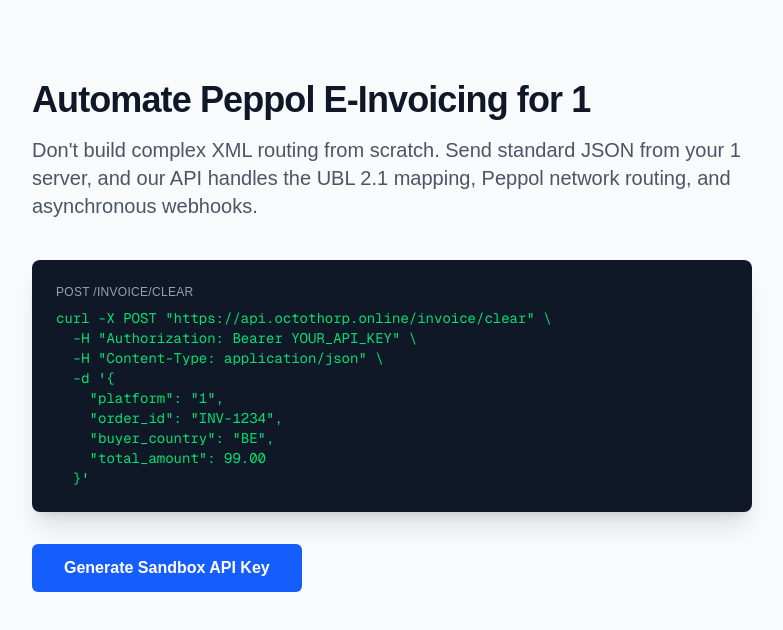
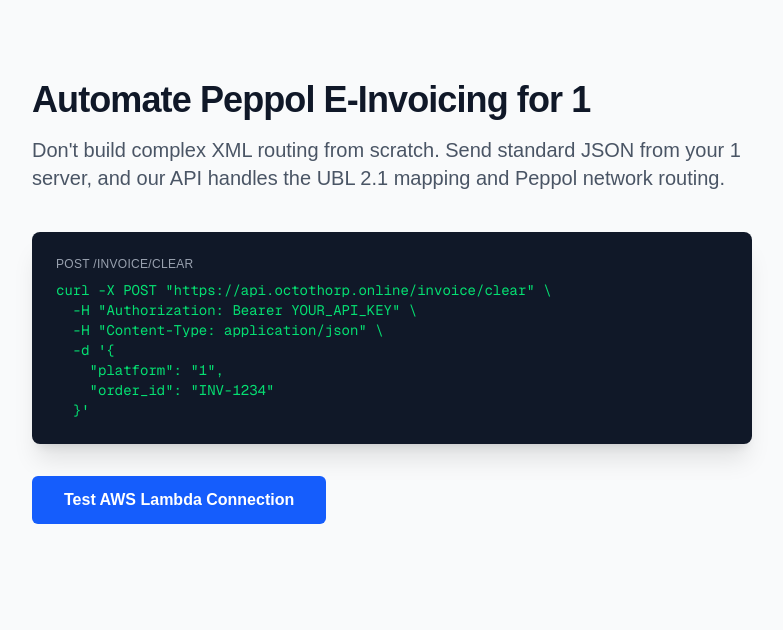
Before and after one commit to karlmhlanga0-ops/ctc-frontend, a Next.js app: page /integrations/1 in a window 1280 px wide. Shown: the top 630 px of the page, without its empty margins (248-1031 px from the left). Built offline with nearby package versions, Linux system fonts and the light colour scheme.

Commit message:
a new front end

```diff
--- a/app/integrations/[platform]/page.js
+++ b/app/integrations/[platform]/page.js
@@ -1,39 +1,45 @@
-import React from 'react';
+"use client";
+import React, { useState } from 'react';
 
-// This generates static pages for these exact platforms
-export function generateStaticParams() {
-  return [
-    { platform: 'woocommerce' },
-    { platform: 'shopify' },
-    { platform: 'magento' },
-    { platform: 'stripe' },
-    { platform: 'nextjs' }
-  ];
-}
+export default function PlatformIntegrationPage({ params }) {
+  // React unwraps the dynamic URL parameter (e.g., 'woocommerce')
+  const platformName = params.platform.charAt(0).toUpperCase() + params.platform.slice(1);
+  const [responseMsg, setResponseMsg] = useState("");
+  const [isLoading, setIsLoading] = useState(false);
 
-// FIX: Await the params before accessing them
-export async function generateMetadata({ params }) {
-  const resolvedParams = await params;
-  const platformName = resolvedParams.platform.charAt(0).toUpperCase() + resolvedParams.platform.slice(1);
-  return {
-    title: `${platformName} Peppol E-Invoicing API Integration`,
-    description: `Automate UBL 2.1 e-invoicing and tax compliance directly from your ${platformName} backend with our serverless API.`,
+  // This function fires to your AWS API Gateway when the button is clicked
+  const testAwsConnection = async () => {
+    setIsLoading(true);
+    setResponseMsg("");
+
+    try {
+      const res = await fetch("https://d8v01rrw7d.execute-api.af-south-1.amazonaws.com/Prod/invoice/clear", {
+        method: "POST",
+        headers: { "Content-Type": "application/json" },
+        body: JSON.stringify({
+          platform: params.platform,
+          order_id: `TEST-${Math.floor(Math.random() * 10000)}`
+        })
+      });
+
+      const data = await res.json();
+      // Displays the success message generated by your Lambda function
+      setResponseMsg(data.message || "Connection successful.");
+    } catch (error) {
+      setResponseMsg("Network error connecting to AWS.");
+    }
+
+    setIsLoading(false);
   };
-}
-
-// FIX: Await the params before accessing them
-export default async function PlatformIntegrationPage({ params }) {
-  const resolvedParams = await params;
-  const platformName = resolvedParams.platform.charAt(0).toUpperCase() + resolvedParams.platform.slice(1);
 
   return (
     <div className="min-h-screen bg-gray-50 flex flex-col items-center py-20">
-      <div className="max-w-3xl px-6">
+      <div className="max-w-3xl px-6 w-full">
         <h1 className="text-4xl font-extrabold text-gray-900 mb-4 tracking-tight">
           Automate Peppol E-Invoicing for {platformName}
         </h1>
         <p className="text-xl text-gray-600 mb-10">
-          Don't build complex XML routing from scratch. Send standard JSON from your {platformName} server, and our API handles the UBL 2.1 mapping, Peppol network routing, and asynchronous webhooks.
+          Don't build complex XML routing from scratch. Send standard JSON from your {platformName} server, and our API handles the UBL 2.1 mapping and Peppol network routing.
         </p>
 
         <div className="bg-gray-900 rounded-lg p-6 mb-8 shadow-xl">
@@ -43,17 +49,27 @@
   -H "Authorization: Bearer YOUR_API_KEY" \\
   -H "Content-Type: application/json" \\
   -d '{
-    "platform": "${platformName}",
-    "order_id": "INV-1234",
-    "buyer_country": "BE",
-    "total_amount": 99.00
+    "platform": "${params.platform}",
+    "order_id": "INV-1234"
   }'`}
           </pre>
         </div>
 
-        <button className="bg-blue-600 hover:bg-blue-700 text-white font-bold py-3 px-8 rounded-md transition-colors w-full sm:w-auto">
-          Generate Sandbox API Key
-        </button>
+        <div className="flex flex-col sm:flex-row gap-4 items-center">
+          <button
+            onClick={testAwsConnection}
+            disabled={isLoading}
+            className="bg-blue-600 hover:bg-blue-700 text-white font-bold py-3 px-8 rounded-md transition-colors w-full sm:w-auto disabled:opacity-50"
+          >
+            {isLoading ? "Pinging Cape Town..." : "Test AWS Lambda Connection"}
+          </button>
+
+          {responseMsg && (
+            <span className="text-sm font-mono text-green-700 bg-green-100 px-3 py-2 rounded-md">
+              {responseMsg}
+            </span>
+          )}
+        </div>
       </div>
     </div>
   );
--- a/app/page.js
+++ b/app/page.js
@@ -1,69 +1,30 @@
-import Image from "next/image";
+import Link from 'next/link';
 
 export default function Home() {
+  const platforms = ['woocommerce', 'shopify', 'magento', 'stripe', 'nextjs'];
+
   return (
-    <div className="flex flex-col flex-1 items-center justify-center bg-zinc-50 font-sans dark:bg-black">
-      <main className="flex flex-1 w-full max-w-3xl flex-col items-center justify-between py-32 px-16 bg-white dark:bg-black sm:items-start">
-        <Image
-          className="dark:invert h-5 w-[100px]"
-          src="/next.svg"
-          alt="Next.js logo"
-          width={100}
-          height={20}
-          priority
-        />
-        <div className="flex flex-col items-center gap-6 text-center sm:items-start sm:text-left">
-          <h1 className="max-w-xs text-3xl font-semibold leading-10 tracking-tight text-black dark:text-zinc-50">
-            To get started, edit the{" "}
-            <code className="rounded bg-black/[.06] px-1.5 py-0.5 font-mono text-[0.9em] dark:bg-white/[.08]">
-              page.js
-            </code>{" "}
-            file.
-          </h1>
-          <p className="max-w-md text-lg leading-8 text-zinc-600 dark:text-zinc-400">
-            Looking for a starting point or more instructions? Head over to{" "}
-            <a
-              href="https://vercel.com/templates?framework=next.js&utm_source=create-next-app&utm_medium=appdir-template-tw&utm_campaign=create-next-app"
-              className="font-medium text-zinc-950 dark:text-zinc-50"
+    <div className="min-h-screen bg-gray-50 flex flex-col items-center justify-center p-6">
+      <div className="max-w-2xl w-full text-center">
+        <h1 className="text-5xl font-extrabold text-gray-900 tracking-tight mb-6">
+          Pan-African Peppol API
+        </h1>
+        <p className="text-xl text-gray-600 mb-12">
+          Zero-touch UBL 2.1 e-invoicing compliance. Select your backend infrastructure to view the integration docs.
+        </p>
+
+        <div className="grid grid-cols-1 sm:grid-cols-2 gap-4">
+          {platforms.map((platform) => (
+            <Link
+              key={platform}
+              href={`/integrations/${platform}`}
+              className="bg-white border border-gray-200 rounded-lg p-6 hover:shadow-lg hover:border-blue-500 transition-all text-lg font-semibold text-gray-800 capitalize"
             >
-              Templates
-            </a>{" "}
-            or the{" "}
-            <a
-              href="https://nextjs.org/learn?utm_source=create-next-app&utm_medium=appdir-template-tw&utm_campaign=create-next-app"
-              className="font-medium text-zinc-950 dark:text-zinc-50"
-            >
-              Learning
-            </a>{" "}
-            center.
-          </p>
+              {platform} Integration &rarr;
+            </Link>
+          ))}
         </div>
-        <div className="flex flex-col gap-4 text-base font-medium sm:flex-row">
-          <a
-            className="flex h-12 w-full items-center justify-center gap-2 rounded-full bg-foreground px-5 text-background transition-colors hover:bg-[#383838] dark:hover:bg-[#ccc] md:w-[158px]"
-            href="https://vercel.com/new?utm_source=create-next-app&utm_medium=appdir-template-tw&utm_campaign=create-next-app"
-            target="_blank"
-            rel="noopener noreferrer"
-          >
-            <Image
-              className="dark:invert h-[14px] w-4"
-              src="/vercel.svg"
-              alt="Vercel logomark"
-              width={16}
-              height={14}
-            />
-            Deploy Now
-          </a>
-          <a
-            className="flex h-12 w-full items-center justify-center rounded-full border border-solid border-black/[.08] px-5 transition-colors hover:border-transparent hover:bg-black/[.04] dark:border-white/[.145] dark:hover:bg-[#1a1a1a] md:w-[158px]"
-            href="https://nextjs.org/docs?utm_source=create-next-app&utm_medium=appdir-template-tw&utm_campaign=create-next-app"
-            target="_blank"
-            rel="noopener noreferrer"
-          >
-            Documentation
-          </a>
-        </div>
-      </main>
+      </div>
     </div>
   );
 }
```
